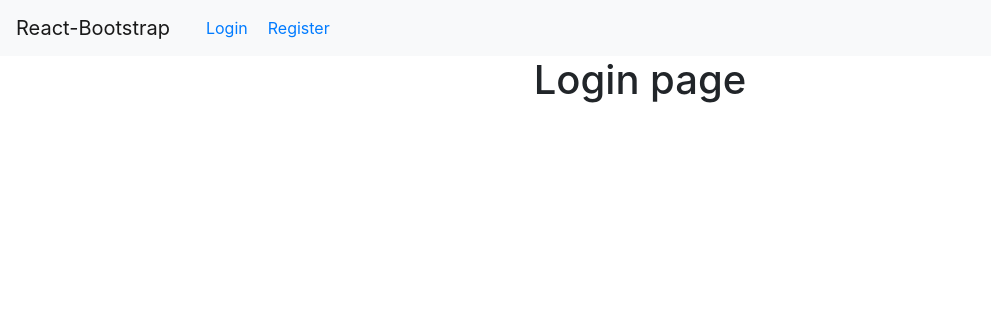
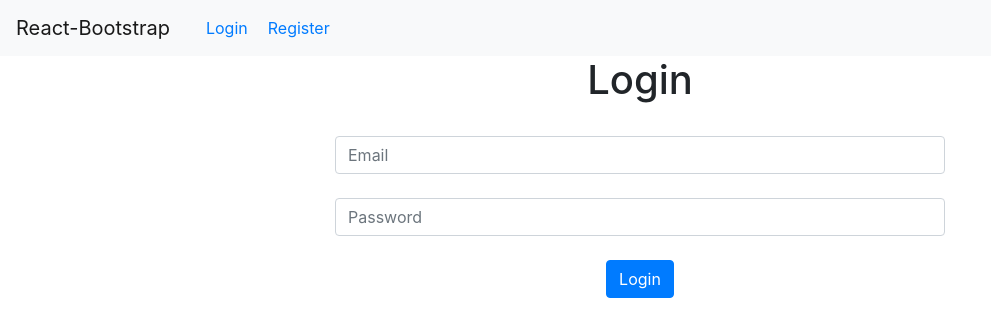
Before and after one commit to pankajatgithub/react_eComm_dashboard, a React (Create React App) app: page /login in a window 1280 px wide. Shown: the top 336 px of the page, without its empty margins (0-991 px from the left). Built offline with nearby package versions, Linux system fonts and the light colour scheme.

Commit message:
Login API integration

```diff
--- a/src/Login.js
+++ b/src/Login.js
@@ -1,9 +1,11 @@
-import { useEffect } from 'react';
+import { useEffect ,useState} from 'react';
 import {useHistory} from 'react-router-dom';
 import Header from './header'
 
 function Login(){
     const history=useHistory();
+    const [password, setPassword] = useState("");
+    const [email, setEmail] = useState("");
 
     useEffect(()=>{
         if(localStorage.getItem("user-info"))
@@ -11,12 +13,45 @@
             history.push("/add");
         }
     },[]);
+
+    async function login(){
+        // to collect data in json object
+        let item={email,password}
+        // await is a promise  to do some work
+        let result=await fetch('http://localhost:8000/api/login',{
+            method:"POST",
+            headers:{
+                "Content-Type":"application/json",
+                "Accept":"application/json",
+            },
+            body:JSON.stringify(item)
+
+        });
+        result=await result.json();
+        localStorage.setItem("user-info",JSON.stringify(result));
+        history.push("/add");
+        console.log("data",result);
+
+    }
     return(
         <>
         <Header />
-        <h1>
-            Login page
-        </h1>
+        <div className="col-sm-6 offset-sm-3" >
+            <h1>
+                Login
+            </h1>
+
+
+            <br />
+            <input type="email" value={email} onChange={(e) => setEmail(e.target.value)} className="form-control" placeholder="Email" />
+
+            <br />
+            <input type="password" value={password} onChange={(e) => setPassword(e.target.value)} className="form-control" placeholder="Password" />
+
+
+            <br />
+            <button onClick={login} className="btn btn-primary">Login</button>
+        </div>
         </>
     )
 
--- a/src/Register.js
+++ b/src/Register.js
@@ -59,10 +59,6 @@
 
             <br />
             <button onClick={signUp} className="btn btn-primary">Register</button>
-
-
-
-
         </div>
         </>
 
```
